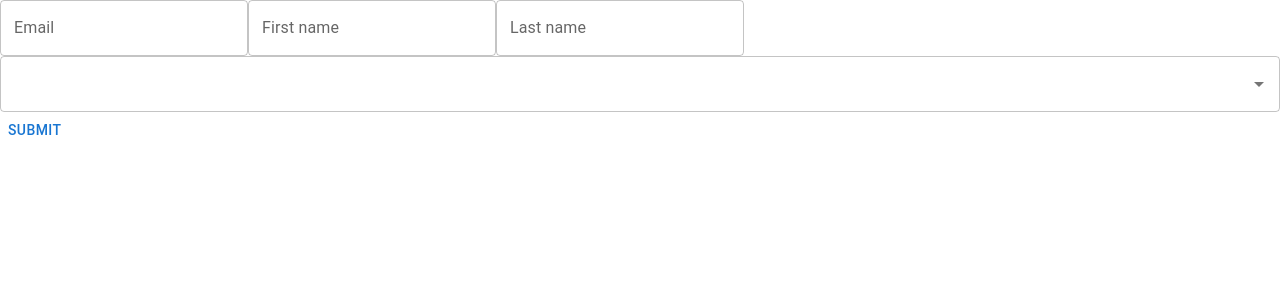
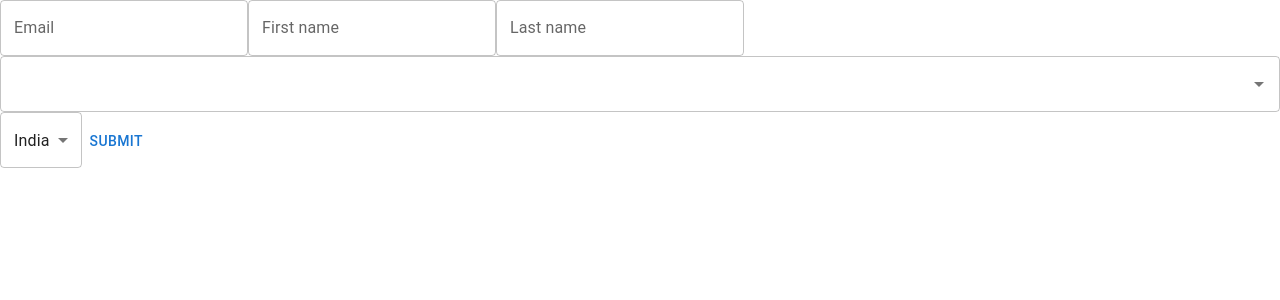
Before and after one commit to anthony-tron/test-hook-forms, a React (Vite) app: page / in a window 1280 px wide. Shown: the top 300 px of the page. Built offline with nearby package versions, Linux system fonts and the light colour scheme.

Commit message:
feat(FormikDemo) add a select

```diff
--- a/src/demo/FormikDemo.jsx
+++ b/src/demo/FormikDemo.jsx
@@ -1,7 +1,7 @@
 import { useCallback } from 'react';
 
 import { Field, Form, Formik } from 'formik';
-import { Autocomplete, Button, Select, TextField } from '@mui/material';
+import { Autocomplete, Button, MenuItem, Select, TextField } from '@mui/material';
 import { object, string } from 'yup';
 
 const jobs = [
@@ -12,6 +12,12 @@ const jobs = [
   'Professor',
 ];
 
+const countries = [
+  'India',
+  'China',
+  'Japan',
+];
+
 const validationSchema = object().shape({
   firstName: string().required(),
   lastName: string().required(),
@@ -19,6 +25,7 @@ const validationSchema = object().shape({
   job: object().shape({
     label: string().required()
   }).required(),
+  country: string().required(),
 });
 
 // Thank you! https://github.com/mui/material-ui/issues/18331#issuecomment-569981389
@@ -47,7 +54,7 @@ export default function FormikDemo() {
 
   return (
     <Formik
-      initialValues={{email: '', firstName: '', lastName: '', job: undefined }}
+      initialValues={{email: '', firstName: '', lastName: '', job: undefined, country: countries[0] }}
       onSubmit={handleSubmit}
       validationSchema={validationSchema}
     >
@@ -70,6 +77,16 @@ export default function FormikDemo() {
           )}
         />
 
+        <Field as={Select} name="country">
+          {countries.map((country) => (
+            <MenuItem
+              key={country}
+              value={country}>
+              {country}
+            </MenuItem>
+          ))}
+        </Field>
+
         <Button type="submit">
           Submit
         </Button>
```
